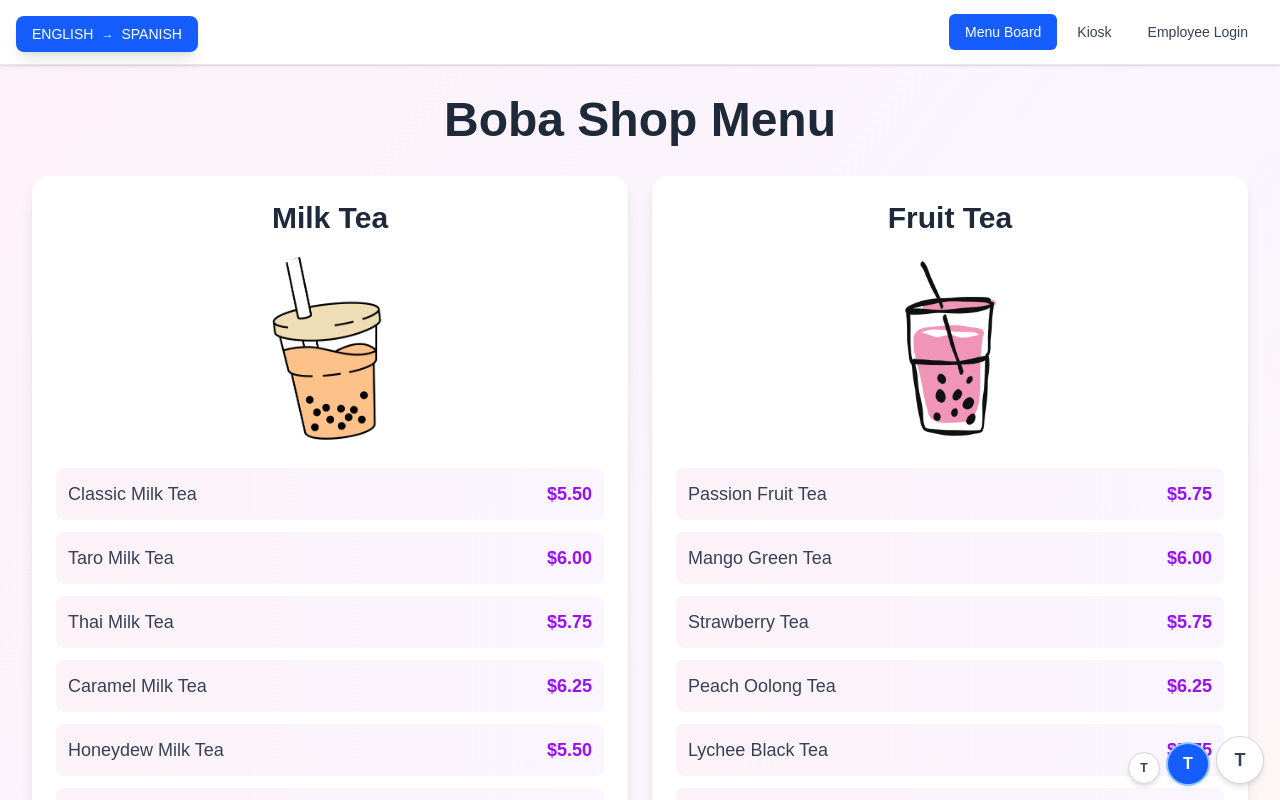
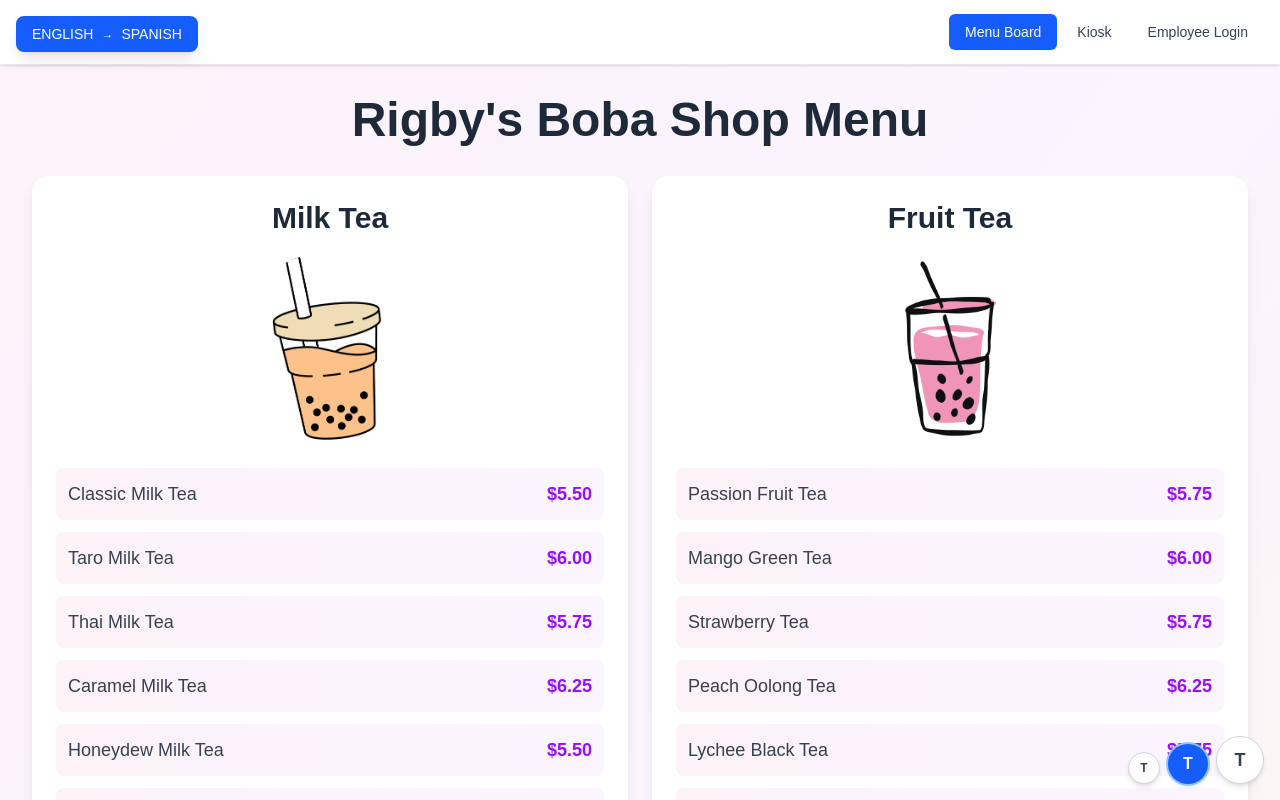
Before and after one commit to CSCE331-Fall2025-900-911/project3_gang_y0, a Next.js app in the folder my-app/: page / in a window 1280 px wide. Shown: the top 800 px of the page. Built offline with nearby package versions, Linux system fonts and the light colour scheme; no server answers; the database is empty.

Commit message:
menu name fix

```diff
--- a/my-app/src/app/components/MenuBoard.tsx
+++ b/my-app/src/app/components/MenuBoard.tsx
@@ -72,7 +72,7 @@ export default function MenuBoard() {
     <div className="min-h-screen bg-gradient-to-br from-pink-50 via-purple-50 to-orange-50 p-8 pt-24" data-text-size={textSize}>
       <div className="mx-auto max-w-7xl">
         <h1 className={`mb-8 text-center font-bold text-gray-800 ${getTextSizeClass('5xl')}`}>
-          Boba Shop Menu
+          Rigby's Boba Shop Menu
         </h1>
 
         <div className="grid grid-cols-1 gap-6 md:grid-cols-2">
--- a/my-app/src/app/page.tsx
+++ b/my-app/src/app/page.tsx
@@ -72,7 +72,7 @@ const menuData: MenuSection[] = [
 export default function Home() {
   const router = useRouter();
   const { getTextSizeClass } = useTextSize();
-  const bobaShopMenuText = useTranslation('Boba Shop Menu');
+  const bobaShopMenuText = useTranslation('Rigby\'s Boba Shop Menu');
   const seasonalTitleText = useTranslation('Seasonal');
   const [seasonalDrinks, setSeasonalDrinks] = useState<Drink[]>([]);
   const [currentSeason, setCurrentSeason] = useState<Season>('fall/spring');
```
